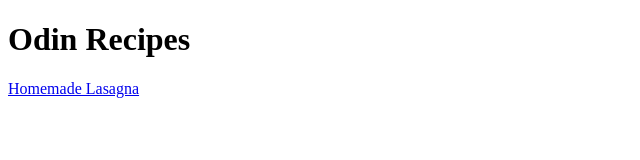
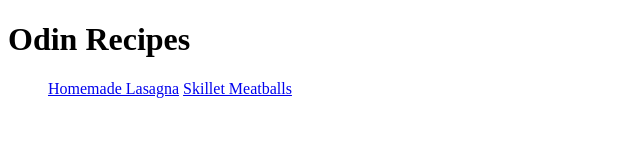
Before and after one commit to MatthewVall/odin-recipes, a plain HTML site: page index.html in a window 1280 px wide. Shown: the whole page, without its empty margins (0-640 px from the left). Drawn offline with Linux system fonts and the light colour scheme.

Commit message:
Add: link to skilletmeatballs.html

```diff
--- a/index.html
+++ b/index.html
@@ -7,6 +7,9 @@
 
     <body>
         <h1>Odin Recipes</h1>
-        <a href="recipes/lasagna.html">Homemade Lasagna</a>
+        <ul>
+            <a href="recipes/lasagna.html">Homemade Lasagna</a>
+            <a href="recipes/skilletmeatballs.html">Skillet Meatballs</a>
+        </ul>
     </body>
 </html>
```
